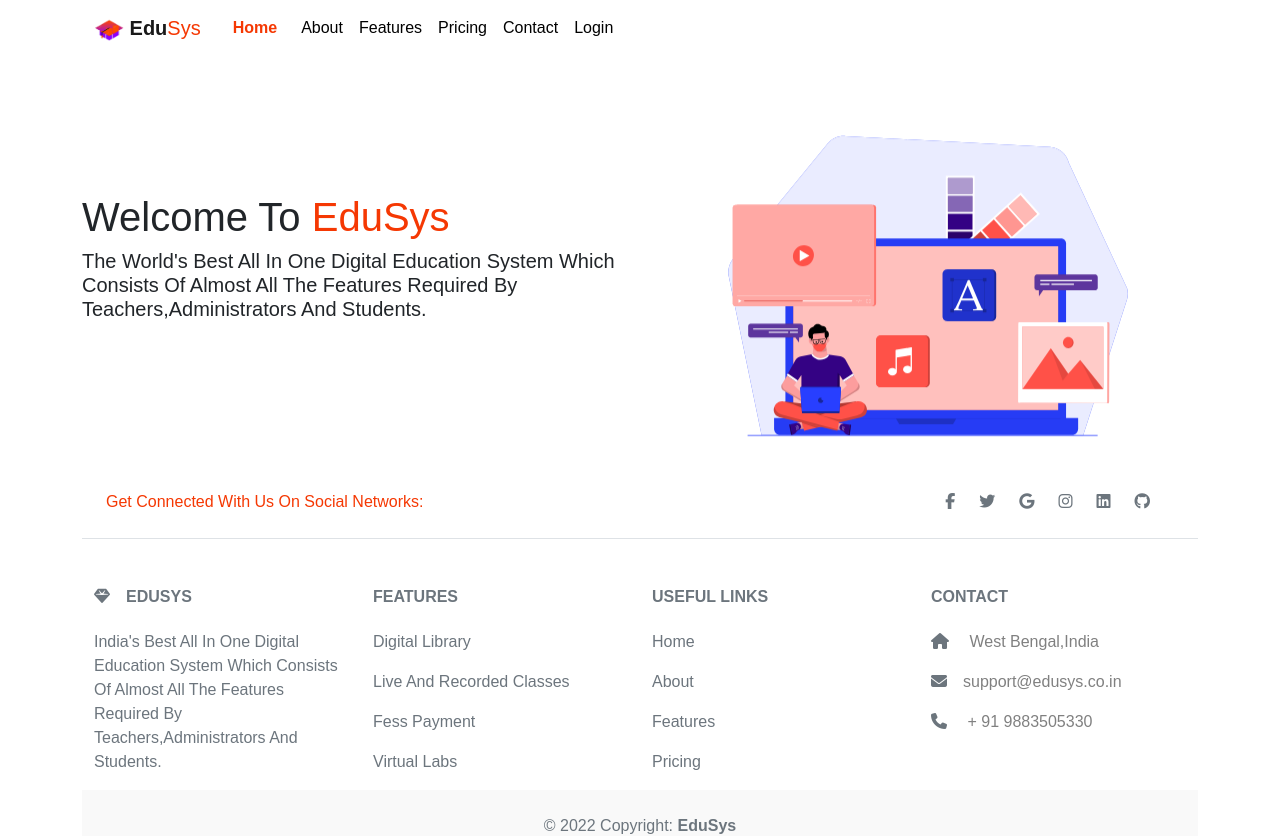
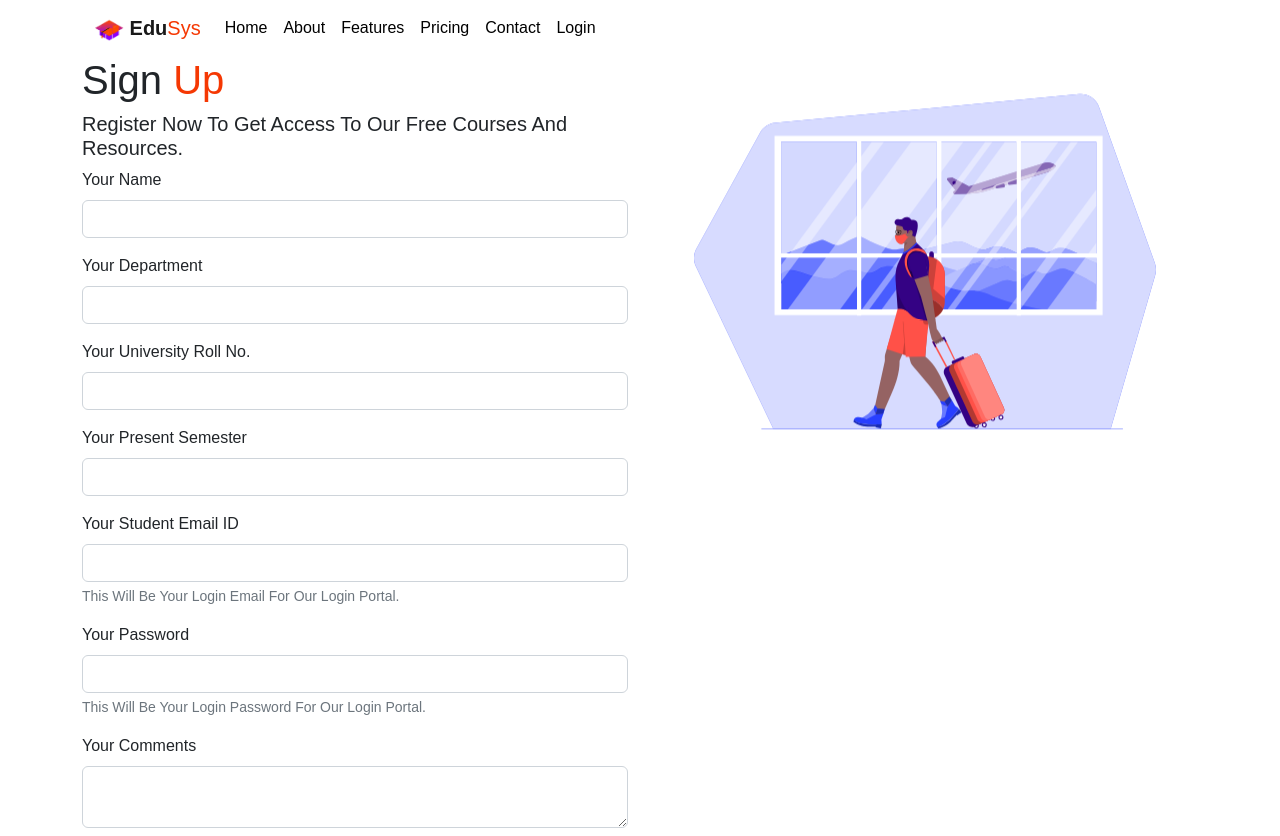
Before and after one commit to soumwadeep/EduSys, a React (Create React App) app: page /Register in a window 1280 px wide. Before the commit this address led to /Home. Shown: the top 836 px of the page. Built offline with nearby package versions, Linux system fonts and the light colour scheme; a web font is replaced by a local one.

Commit message:
Added Register Page And nd Thank You Page For Register

```diff
--- a/src/App.js
+++ b/src/App.js
@@ -9,6 +9,8 @@ import Pricing from "./components/pages/Pricing";
 import Login from "./components/pages/Login";
 import Contact from "./components/pages/Contact";
 import ThankYou from "./components/pages/ThankYou";
+import RegisterNow from "./components/pages/RegisterNow";
+import ThanksForRegistering from "./components/pages/ThanksForRegistering";
 function App() {
   return (
     <>
@@ -21,7 +23,9 @@ function App() {
           <Route exact path="/About" element={<About />} />
           <Route exact path="/Contact" element={<Contact />} />
           <Route exact path="/ThankYou" element={<ThankYou />} />
+          <Route exact path="/ThanksForRegistering" element={<ThanksForRegistering />} />
           <Route exact path="/Login" element={<Login />} />
+          <Route exact path="/Register" element={<RegisterNow />} />
           <Route path="*" element={<Navigate to="/Home" replace />} />
         </Routes>
         <Footer />
--- a/src/components/pages/Login.js
+++ b/src/components/pages/Login.js
@@ -1,4 +1,5 @@
 import React from "react";
+import { NavLink } from "react-router-dom";
 import login1 from "../../img/login1.svg";
 const Login = () => {
   return (
@@ -23,8 +24,6 @@ const Login = () => {
                       <input
                         type="email"
                         className="form-control"
-                        id="exampleInputEmail1"
-                        aria-describedby="emailHelp"
                       />
                     </div>
                     <div className="mb-3">
@@ -34,7 +33,6 @@ const Login = () => {
                       <input
                         type="password"
                         className="form-control"
-                        id="exampleInputPassword1"
                       />
                     </div>
                     <button type="submit" className="btn">
@@ -43,7 +41,11 @@ const Login = () => {
                   </form>
                   <br />
                   <p>
-                    New User? Register<span> Now.</span>
+                    New User? Register<NavLink to="/Register"
+                    onClick={() => {
+                      window.scrollTo({ top: 0, left: 0, behavior: "smooth" });
+                    }}
+                    ><span> Now.</span></NavLink>
                   </p>
                 </div>
               </div>
--- a/src/components/pages/RegisterNow.js
+++ b/src/components/pages/RegisterNow.js
@@ -1,8 +1,126 @@
 import React from 'react'
-
+import register1 from '../../img/register1.svg'
 const RegisterNow = () => {
   return (
-    <div>RegisterNow</div>
+    <>
+        <section id="register">
+        <div className="row">
+          <div className="col-sm">
+            <div className="outer">
+              <div className="middle">
+                <div className="inner" id="mobviewtextfix">
+                  <h1>
+                    Sign <span>Up</span>
+                  </h1>
+                  <h5>
+                   Register Now To Get Access To Our Free Courses And Resources.
+                  </h5>
+                  <form
+                    action="https://formsubmit.co/e827bd8fd2a95d7e7576547bb1aad862"
+                    method="POST"
+                  >
+                    {/* Email Preferences */}
+                    <div>
+                      <input
+                        type="hidden"
+                        name="_subject"
+                        value="An User Has Just Registered In EduSys Web App.Please Have A Look!"
+                      />
+                      <input type="hidden" name="_template" value="table" />
+                      <input type="hidden" name="_captcha" value="false" />
+                      <input
+                        type="hidden"
+                        name="_next"
+                        value="https://edusys.co.in/ThanksForRegistering"
+                      />
+                    </div>
+                    <div className="mb-3">
+                      <label className="form-label">Your Name</label>
+                      <input
+                        type="text"
+                        name="name"
+                        className="form-control"
+                        required
+                      />
+                    </div>
+                    <div className="mb-3">
+                      <label className="form-label">Your Department</label>
+                      <input
+                        type="text"
+                        name="dept"
+                        className="form-control"
+                        required
+                      />
+                    </div>
+                    <div className="mb-3">
+                      <label className="form-label">Your University Roll No.</label>
+                      <input
+                        type="number"
+                        name="rollno"
+                        className="form-control"
+                        required
+                      />
+                    </div>
+                    <div className="mb-3">
+                      <label className="form-label">Your Present Semester</label>
+                      <input
+                        type="number"
+                        name="sem"
+                        className="form-control"
+                        required
+                      />
+                    </div>
+                    <div className="mb-3">
+                      <label className="form-label">Your Student Email ID</label>
+                      <input
+                        type="email"
+                        name="email"
+                        className="form-control"
+                        required
+                      />
+                      <div id="userHelp" className="form-text">
+                        This Will Be Your Login Email For Our Login Portal.
+                      </div>
+                    </div>
+                    <div className="mb-3">
+                      <label className="form-label">Your Password</label>
+                      <input
+                        type="password"
+                        name="password"
+                        className="form-control"
+                        required
+                      />
+                      <div id="userHelp" className="form-text">
+                        This Will Be Your Login Password For Our Login Portal.
+                      </div>
+                    </div>
+                    <div className="mb-3">
+                      <label className="form-label">Your Comments</label>
+                      <textarea
+                        type="text"
+                        name="comment"
+                        className="form-control"
+                      />
+                    </div>
+                    <button type="submit" className="btn">
+                      Register
+                    </button>
+                  </form>
+                </div>
+              </div>
+            </div>
+          </div>
+          <div className="col-sm">
+            <img
+              src={register1}
+              alt="Contact"
+              className="imgfix"
+              id="animateimg"
+            />
+          </div>
+        </div>
+      </section>
+    </>
   )
 }
 
--- /dev/null
+++ b/src/components/pages/ThanksForRegistering.js
@@ -0,0 +1,34 @@
+import React from "react";
+import thankyouregister1 from "../../img/thankyouregister1.svg";
+const ThanksForRegistering = () => {
+  return (
+    <section id="thankyou">
+      <div className="row">
+        <div className="col-sm">
+          <div className="outer">
+            <div className="middle">
+              <div className="inner" id="mobviewtextfix">
+                <h1>
+                  Thank You For <span>Registering</span> With Us!
+                </h1>
+                <h5>
+                  We Have Received Your Registering Request!We Will Soon Validate Your Details And Finally Register You With Us.Check Your Mail Regularly For Further Updates!
+                </h5>
+              </div>
+            </div>
+          </div>
+        </div>
+        <div className="col-sm">
+          <img
+            src={thankyouregister1}
+            className="imgfix"
+            id="animateimg"
+            alt="education"
+          />
+        </div>
+      </div>
+    </section>
+  );
+};
+
+export default ThanksForRegistering;
```
Also changed, not shown: src/img/register1.svg (added), src/img/thankyouregister1.svg (added).
